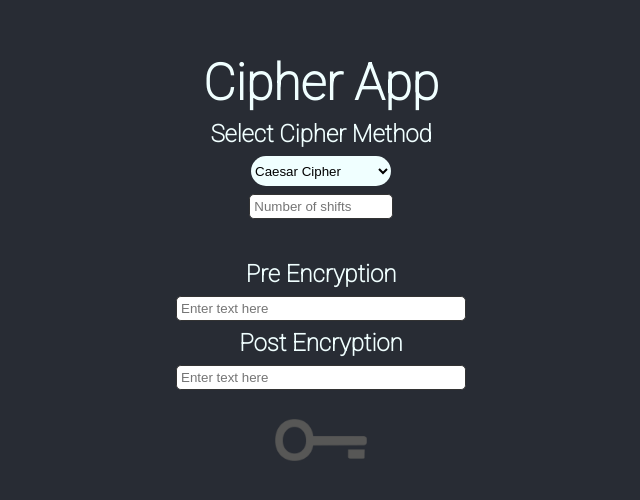
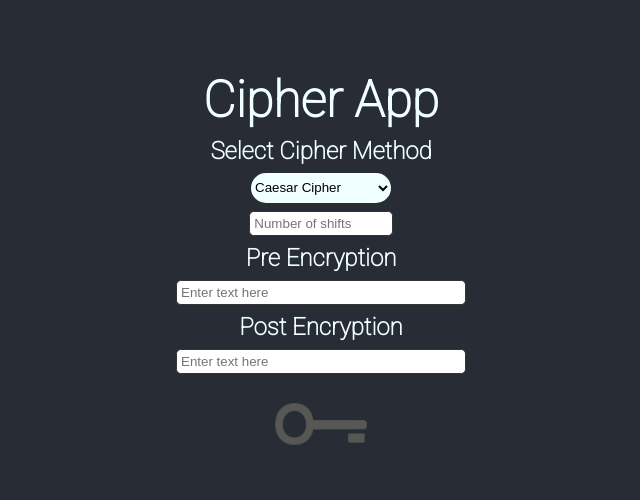
Before and after one commit to adaapp/sqa-nov-2021-team2, a React (Create React App) app in the folder sqa-app/: page / in a window 1280 px wide. Shown: the part 126-626 px from the top of the page, without its empty margins (319-959 px from the left). Built offline with nearby package versions, Linux system fonts and the light colour scheme.

Commit message:
Fixed formatting for cipher args boxs

```diff
--- a/sqa-app/src/components/ArgsBox.js
+++ b/sqa-app/src/components/ArgsBox.js
@@ -10,12 +10,13 @@ export default function argsBox(props) {
     } = props;
     return (
         <div >
-            <div style={{ visibility: cipherTypeSelected !== "caesar"? 'hidden': 'visible'}}>
+            {cipherTypeSelected === "caesar" ? (
                 <input type="number" className="smallInput" placeholder={"Number of shifts"} value={shiftValue} onChange={onShiftValueChange} />
-            </div>
-            <div style={{ visibility: cipherTypeSelected !== "vigenere"? 'hidden': 'visible'}}>
+            ) : cipherTypeSelected === "vigenere" ? (
                 <input type="string" className="smallInput" placeholder={"Enter Key"} value={vigenereKey} onChange={onVigenereKeyChange} />
-            </div>
+            ) : (
+                <div/>
+            )}
         </div>
     )
 }
```
